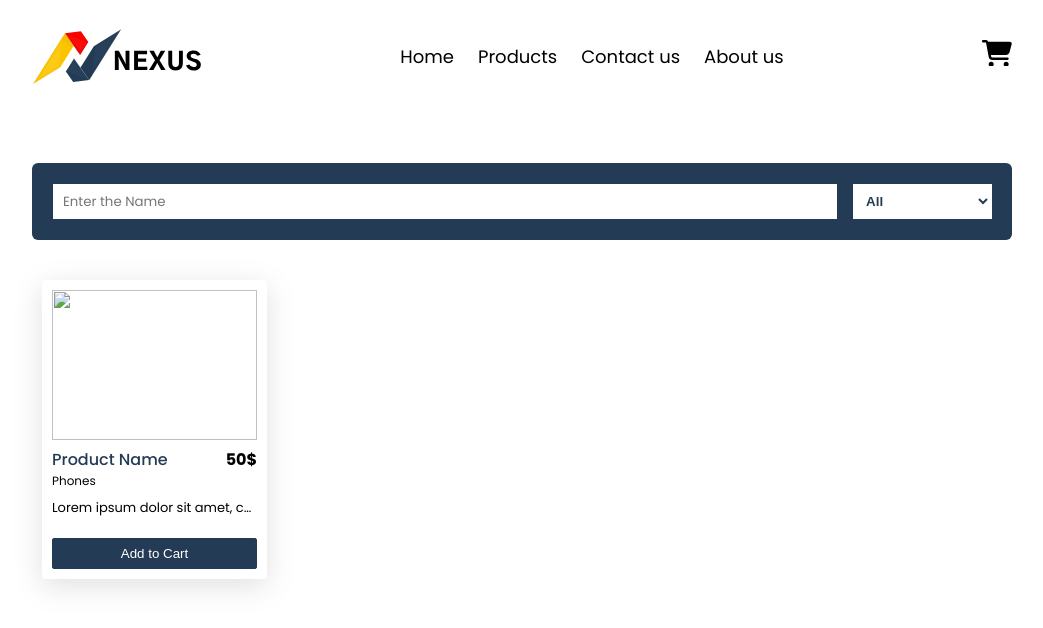
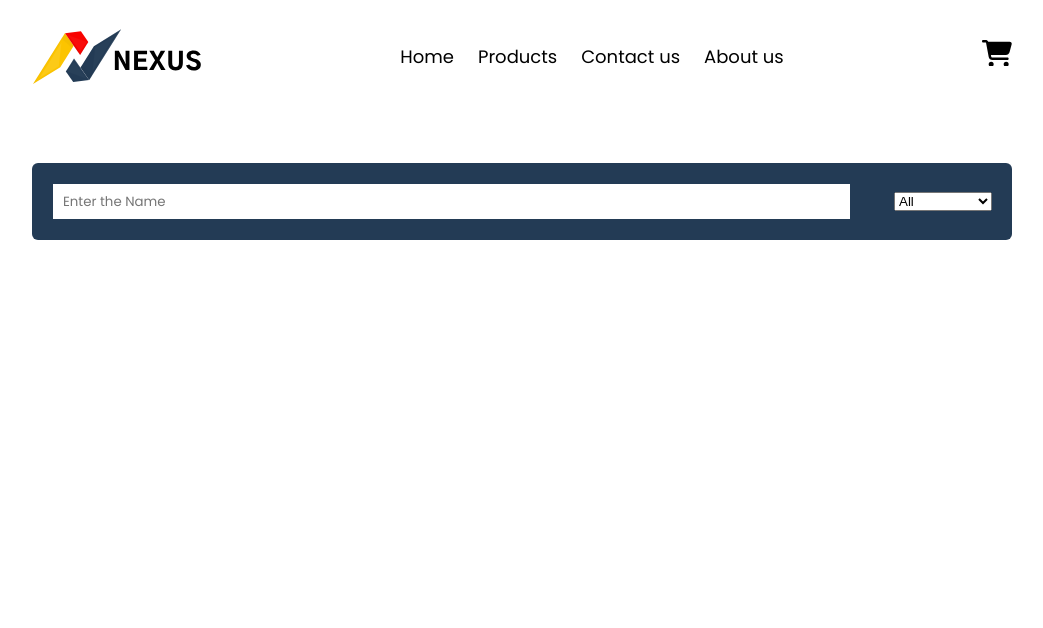
Before and after one commit to GSG-G13/E-commerce-team1, a website: page html/customer.html in a window 1280 px wide. Shown: the whole page, without its empty margins (118-1161 px from the left). Drawn offline with Linux system fonts and the light colour scheme.

Commit message:
edit files

```diff
--- a/html/customer.html
+++ b/html/customer.html
@@ -40,30 +40,14 @@
     <div class="container">
       <div class="products-actions">
         <input type="text" placeholder="Enter the Name" class="input-search" />
-        <select class="filter">
-          <option value="all">All</option>
-          <option value="laptops">Laptops</option>
-          <option value="mobiles">Mobiles</option>
-          <option value="headphones">Headphones</option>
+        <select id="list">
+          <option value="All">All</option>
+          <option value="Laptops">Laptops</option>
+          <option value="Mobiles">Mobiles</option>
+          <option value="Headphones">Headphones</option>
         </select>
       </div>
-      <div class="products">
-        <div class="product-div">
-          <div class="product-details">
-            <img src="../imgs/img.jpeg" alt="" class="product-img" />
-            <div class="product-name-price">
-              <p class="product-name">Product Name</p>
-              <p class="product-price">50$</p>
-            </div>
-            <p class="product-category">Phones</p>
-            <p class="product-description">
-              Lorem ipsum dolor sit amet, consectetur adipisicing elit. Nemo,
-              amet!
-            </p>
-            <button class="add-to-cart">Add to Cart</button>
-          </div>
-        </div>
-      </div>
+      <div class="products"></div>
     </div>
     <script src="../js/customer.js"></script>
   </body>
--- a/js/customer.js
+++ b/js/customer.js
@@ -49,7 +49,11 @@ const products = [
   },
 ];
 
-let filteredProducts = [...products];
+let productsFromStorge = JSON.parse(localStorage.getItem("product"));
+// filteredProducts = []
+let filteredProducts = [...products, ...productsFromStorge];
+
+console.log(filteredProducts);
 
 //get elemnts from the dom
 const productsContainer = document.querySelector(".products");
@@ -59,8 +63,8 @@ const list = document.getElementById("list");
 
 list.addEventListener("change", (e) => {
   filteredProducts =
-    list.value === "all"
-      ? [...products]
+    list.value === "All"
+      ? filteredProducts
       : products.filter((p) => p.category === list.value);
 
   console.log(list.value, filteredProducts);
@@ -73,13 +77,13 @@ searchBar.addEventListener("input", (e) => {
     ? filteredProducts.filter((p) =>
         p.name.toLowerCase().includes(e.target.value.toLowerCase())
       )
-    : [...products];
+    : filteredProducts;
 
   updateDom();
 });
 
 function createProductElement(product) {
-  return `
+  let ele = `
   <div class="product-div">
   <div class="product-details">
     <img src="${product.image}" alt="" class="product-img" />
@@ -95,11 +99,14 @@ function createProductElement(product) {
   </div>
 </div>
   `;
+
+  let addToCart = document.getElementsByClassName("add-to-cart");
+
+  return ele;
 }
 
 function updateDom() {
   const plainElements = filteredProducts.map((p) => createProductElement(p));
-
   productsContainer.innerHTML = plainElements;
 }
 
```
